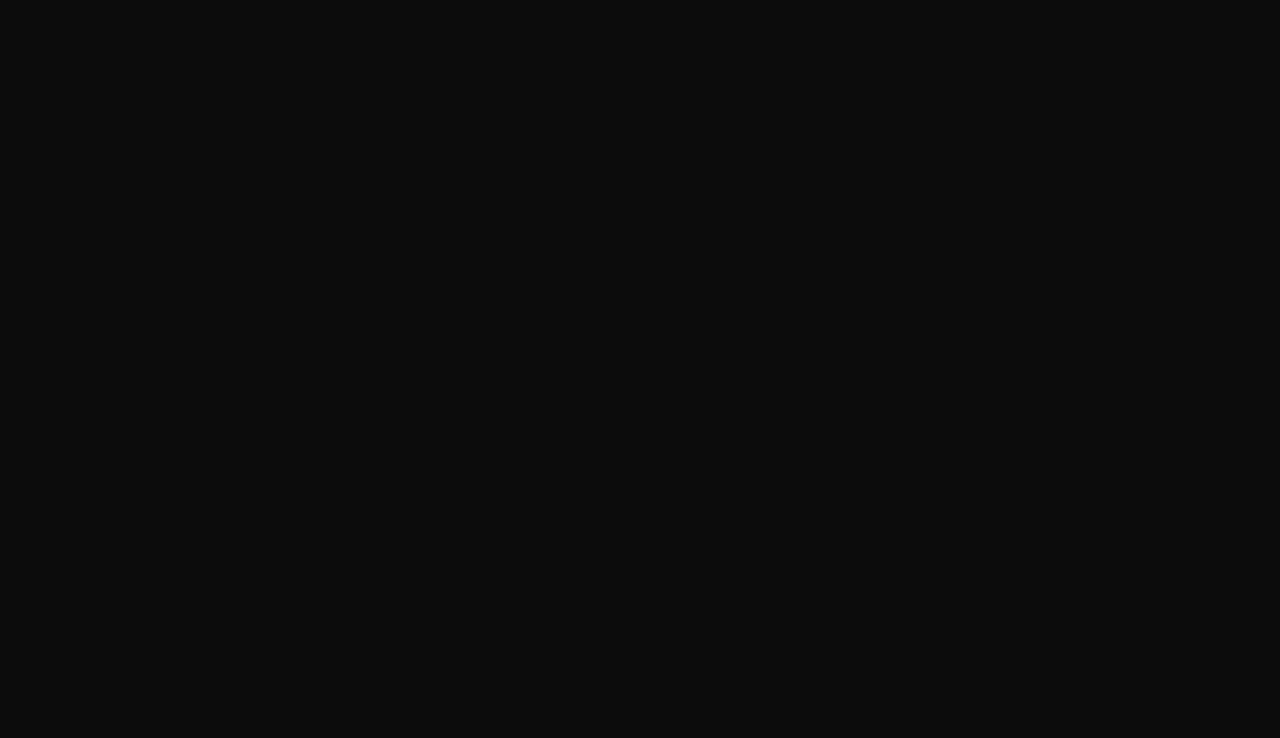
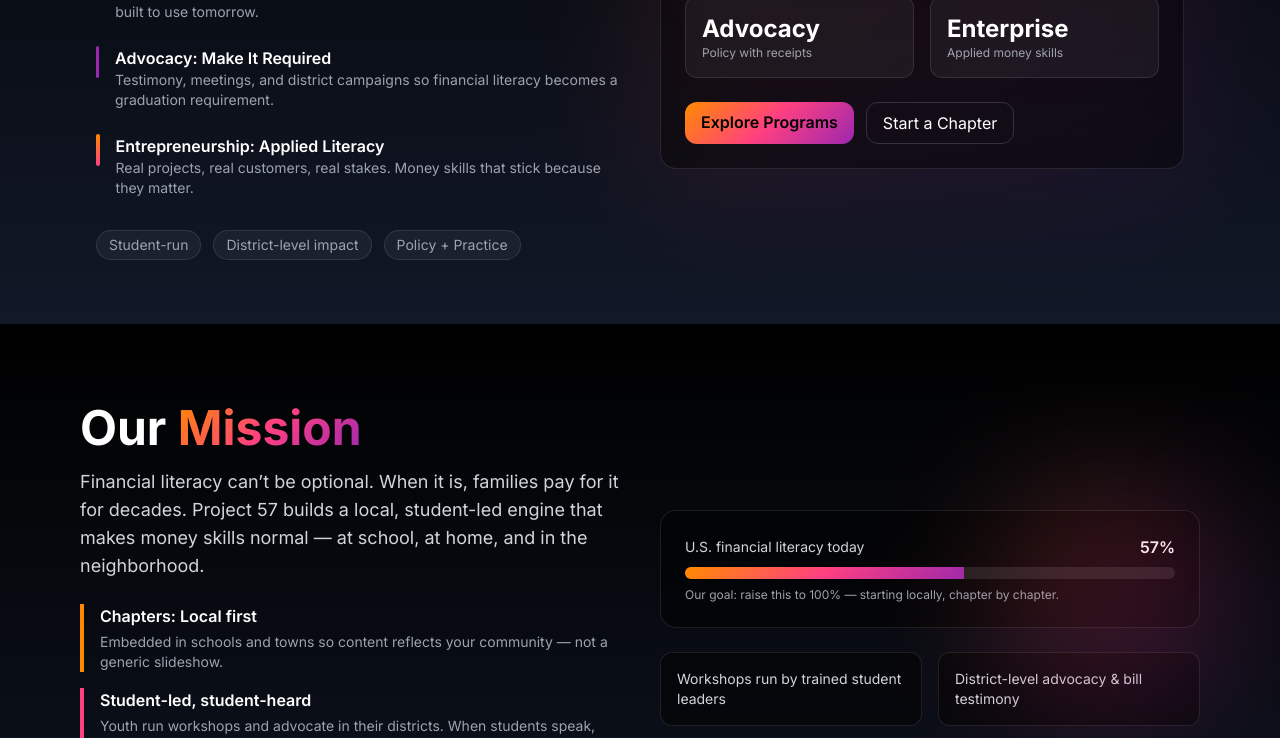
Before and after one commit to zhangyaxin742/project-57-org, a React (Vite) app: page /ourwork#about in a window 1280 px wide. Shown: the part 2000-2738 px from the top of the page. Before the commit the page ends 1888 px from the top, so only its background shows below. Built offline with nearby package versions, Linux system fonts and the light colour scheme.

Commit message:
Code edited in Lovable Code Editor
Edited UI in Lovable

```diff
--- a/src/pages/OurWork.tsx
+++ b/src/pages/OurWork.tsx
@@ -811,8 +811,7 @@ const displayedArticles = showAllResearch ? articles : articles.slice(0, 2);
       <Navigation />
 
       {/* Hero Section */}
-      <section className="pt-24 pb-16 relative flex items-center justify-center overflow-hidden
-       bg-gradient-to-br from-black via-gray-900 to-black">
+      <section className="pt-24 pb-16 relative overflow-hidden bg-gradient-to-br from-black via-gray-900 to-black">
 
         {/* Animated background elements */}
         <div  className=" relative top-1/4 left-1/4 w-96 h-96 bg-sunset-orange/10 rounded-full blur-3xl animate-pulse"></div>
@@ -1085,6 +1084,89 @@ const displayedArticles = showAllResearch ? articles : articles.slice(0, 2);
   </div>
 </section>
 
+      <section className="py-20 bg-gradient-to-b from-black to-gray-900">
+  <div className="max-w-6xl mx-auto px-4 grid md:grid-cols-2 gap-10 items-center">
+    {/* Left: WHY */}
+    <div>
+      <h2 className="text-4xl md:text-5xl font-bold mb-4">
+        Our <span className="bg-sunset-gradient bg-clip-text text-transparent">Mission</span>
+      </h2>
+      <p className="text-lg text-gray-300 mb-6">
+        Financial literacy can’t be optional. When it is, families pay for it for decades.
+        Project 57 builds a local, student-led engine that makes money skills normal — at school,
+        at home, and in the neighborhood.
+      </p>
+
+      <div className="space-y-4">
+        <div className="border-l-4 border-sunset-orange pl-4">
+          <h4 className="text-white font-semibold mb-1">Chapters: Local first</h4>
+          <p className="text-gray-400 text-sm">
+            Embedded in schools and towns so content reflects your community — not a generic slideshow.
+          </p>
+        </div>
+        <div className="border-l-4 border-sunset-pink pl-4">
+          <h4 className="text-white font-semibold mb-1">Student-led, student-heard</h4>
+          <p className="text-gray-400 text-sm">
+            Youth run workshops and advocate in their districts. When students speak, schools move.
+          </p>
+        </div>
+        <div className="border-l-4 border-sunset-purple pl-4">
+          <h4 className="text-white font-semibold mb-1">Entrepreneurship as practice</h4>
+          <p className="text-gray-400 text-sm">
+            Building real projects = budgeting, pricing, pitching, and accountability — literacy in action.
+          </p>
+        </div>
+      </div>
+
+      <div className="mt-8 flex flex-wrap gap-3">
+        <a href="/get-involved" className="px-5 py-3 rounded-full bg-sunset-gradient text-black font-semibold hover:opacity-90 transition">
+          Start a Chapter
+        </a>
+        <a href="/ourwork#advocacy" className="px-5 py-3 rounded-full border border-white/20 text-white hover:bg-white/10 transition">
+          Join Advocacy
+        </a>
+      </div>
+    </div>
+
+    {/* Right: Visuals */}
+    <div className="relative">
+      {/* subtle animated gradient blob */}
+      <div className="absolute -top-10 -right-10 w-64 h-64 rounded-full bg-sunset-gradient blur-3xl opacity-20" />
+
+      {/* Stat card */}
+      <div className="rounded-2xl border border-white/10 bg-black/50 p-6 mb-6">
+        <div className="flex items-center justify-between mb-2">
+          <span className="text-gray-300 text-sm">U.S. financial literacy today</span>
+          <span className="text-white font-semibold">57%</span>
+        </div>
+        <div className="h-3 w-full rounded-full bg-white/10 overflow-hidden">
+          <div className="h-full bg-sunset-gradient w-[57%]" />
+        </div>
+        <p className="text-gray-400 text-xs mt-2">
+          Our goal: raise this to 100% — starting locally, chapter by chapter.
+        </p>
+      </div>
+
+      {/* Pill grid */}
+      <div className="grid grid-cols-2 gap-4">
+        <div className="rounded-xl border border-white/10 bg-black/50 p-4">
+          <p className="text-sm text-gray-300">Workshops run by trained student leaders</p>
+        </div>
+        <div className="rounded-xl border border-white/10 bg-black/50 p-4">
+          <p className="text-sm text-gray-300">District-level advocacy & bill testimony</p>
+        </div>
+        <div className="rounded-xl border border-white/10 bg-black/50 p-4">
+          <p className="text-sm text-gray-300">Starter ventures & pitch programs</p>
+        </div>
+        <div className="rounded-xl border border-white/10 bg-black/50 p-4">
+          <p className="text-sm text-gray-300">Curriculum built for real life decisions</p>
+        </div>
+      </div>
+    </div>
+  </div>
+</section>
+
+
       {/* Tabbed Modals */}
       {selectedBill && activeModal && (
         <Dialog open={!!activeModal} onOpenChange={() => setActiveModal(null)}>
```
